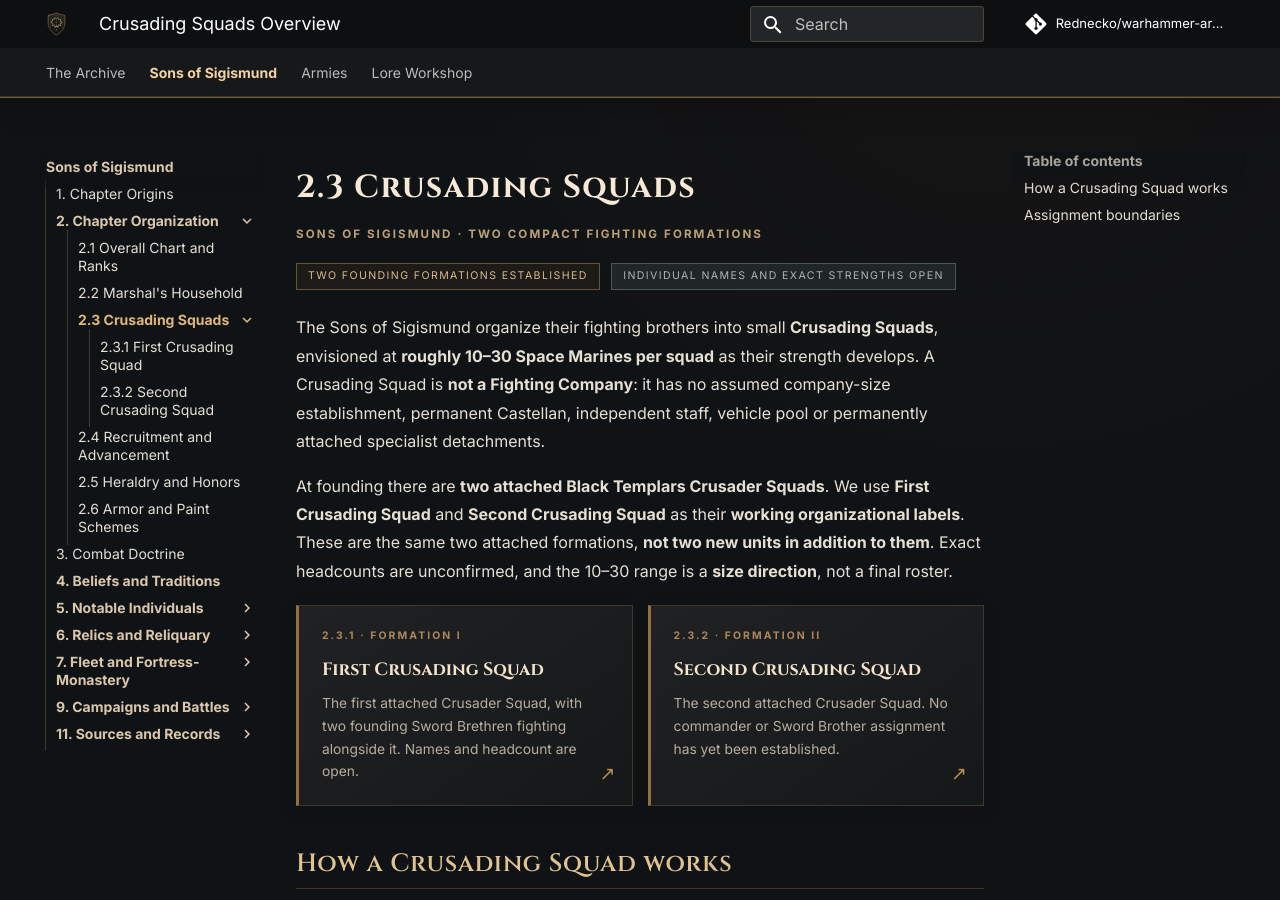
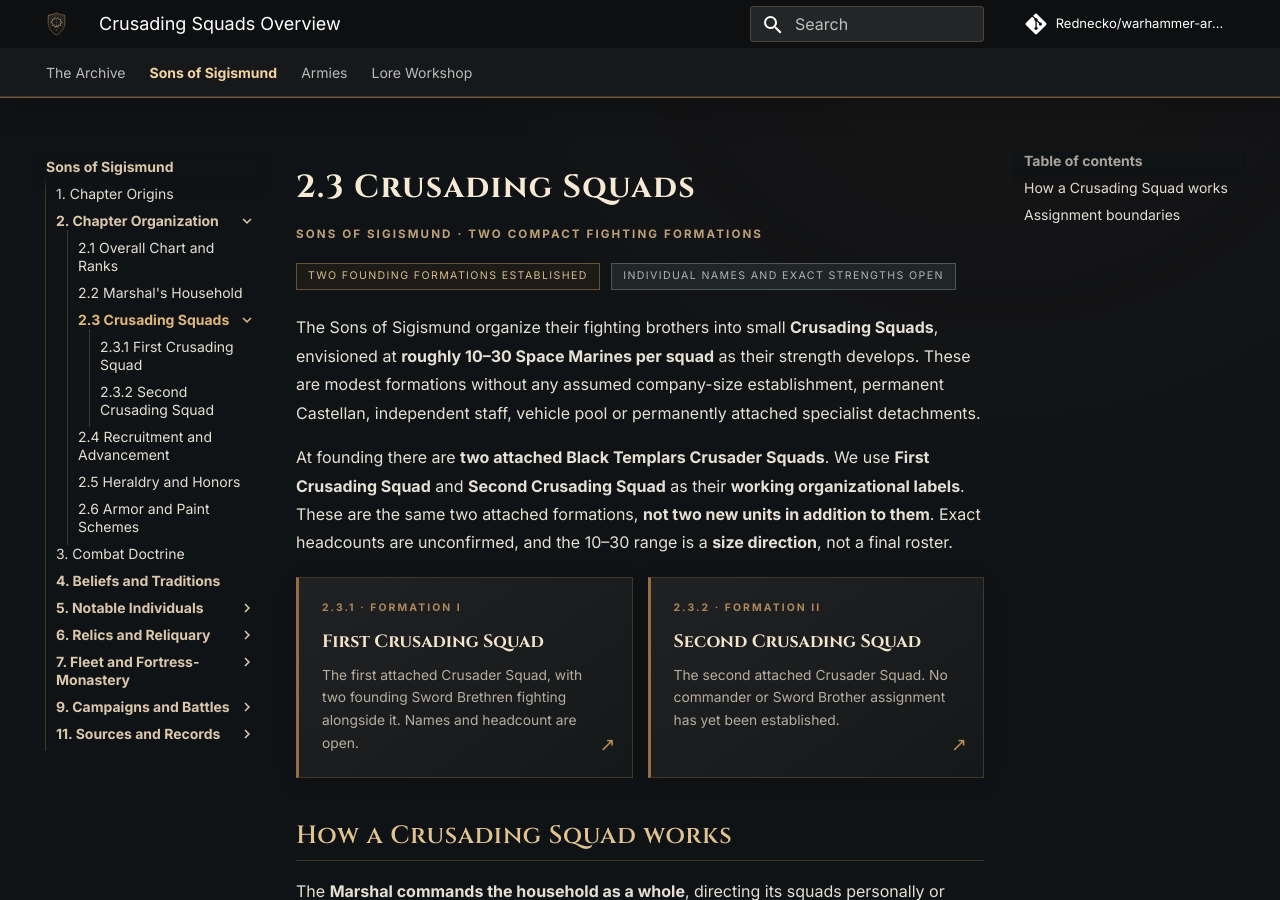
Before and after one commit to Rednecko/warhammer-archives, an MkDocs documentation site: the page built from docs/sons-of-sigismund/organization/crusading-squads/index.md, in a window 1280 px wide and 900 px high. Built offline with MkDocs 1.6.1 and Material for MkDocs 9.7.7, drawn with Linux system fonts in a browser that asks for light colours; comment, search, counter and statistics services are not loaded.

Commit message:
Finalize small Crusading Squad terminology and prose

```diff
--- a/docs/sons-of-sigismund/organization/crusading-squads/index.md
+++ b/docs/sons-of-sigismund/organization/crusading-squads/index.md
@@ -4,7 +4,7 @@
 
 <span class="archive-status">Two founding formations established</span> <span class="archive-status open">Individual names and exact strengths open</span>
 
-The Sons of Sigismund organize their fighting brothers into small **Crusading Squads**, envisioned at **roughly 10–30 Space Marines per squad** as their strength develops. A Crusading Squad is **not a Fighting Company**: it has no assumed company-size establishment, permanent Castellan, independent staff, vehicle pool or permanently attached specialist detachments.
+The Sons of Sigismund organize their fighting brothers into small **Crusading Squads**, envisioned at **roughly 10–30 Space Marines per squad** as their strength develops. These are modest formations without any assumed company-size establishment, permanent Castellan, independent staff, vehicle pool or permanently attached specialist detachments.
 
 At founding there are **two attached Black Templars Crusader Squads**. We use **First Crusading Squad** and **Second Crusading Squad** as their **working organizational labels**. These are the same two attached formations, **not two new units in addition to them**. Exact headcounts are unconfirmed, and the 10–30 range is a **size direction**, not a final roster.
 
```
